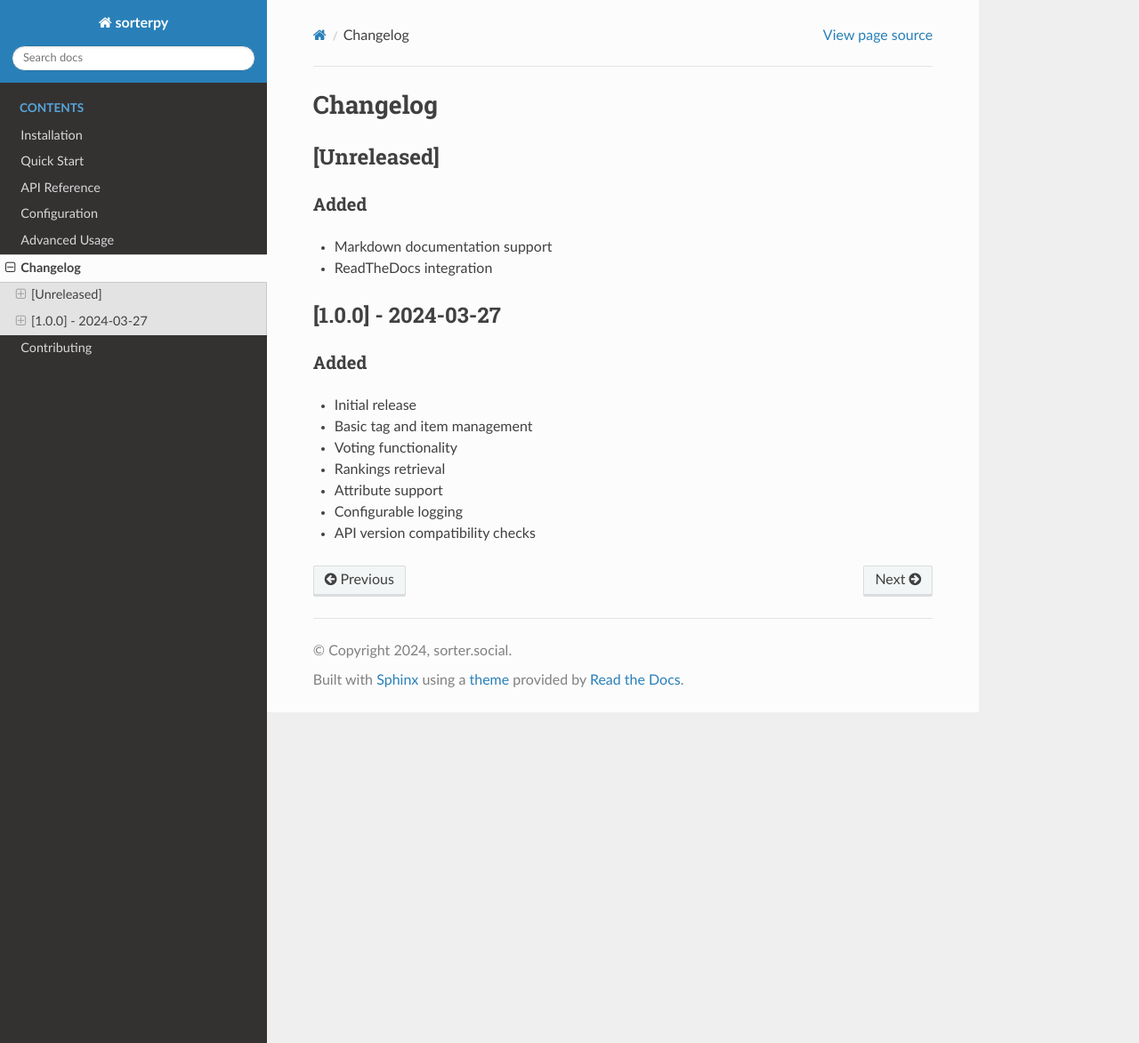
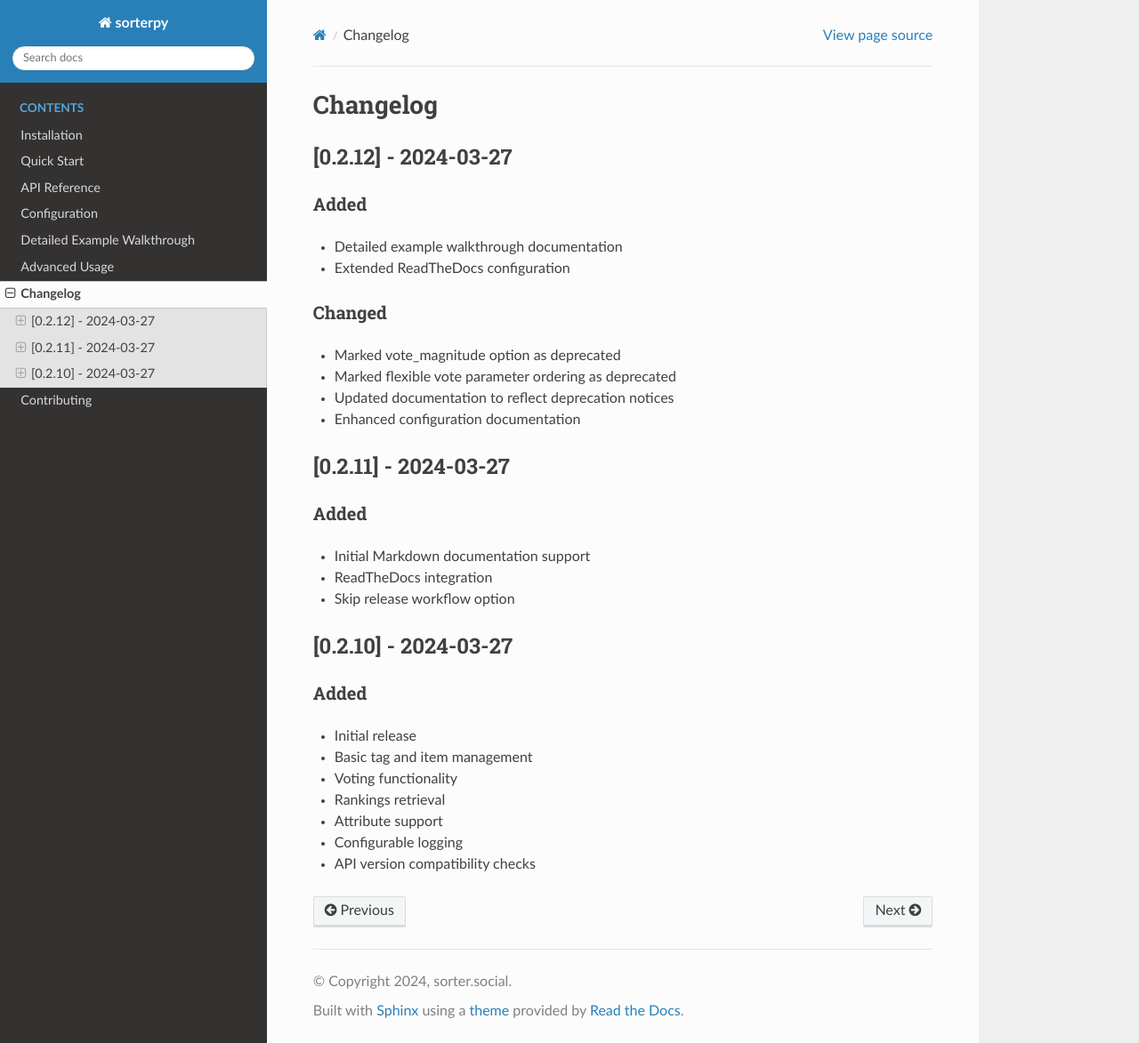
Before and after one commit to sorterisntonline/sorterpy, a Sphinx documentation site: the page built from docs/changelog.md, in a window 1280 px wide and 1173 px high. Shown: the whole window at 89% size. Built offline with Sphinx 7.4.7 and the Read the Docs theme 3.1.0, drawn with Linux system fonts in a browser that asks for light colours.

Commit message:
feat: added detailed example walkthrough, marked deprecations [SKIP-TESTS]

```diff
--- a/docs/changelog.md
+++ b/docs/changelog.md
@@ -1,12 +1,25 @@
 # Changelog
 
-## [Unreleased]
+## [0.2.12] - 2024-03-27
 
 ### Added
-- Markdown documentation support
+- Detailed example walkthrough documentation
+- Extended ReadTheDocs configuration
+
+### Changed
+- Marked vote_magnitude option as deprecated
+- Marked flexible vote parameter ordering as deprecated
+- Updated documentation to reflect deprecation notices
+- Enhanced configuration documentation
+
+## [0.2.11] - 2024-03-27
+
+### Added
+- Initial Markdown documentation support
 - ReadTheDocs integration
+- Skip release workflow option
 
-## [1.0.0] - 2024-03-27
+## [0.2.10] - 2024-03-27
 
 ### Added
 - Initial release
--- a/pyproject.toml
+++ b/pyproject.toml
@@ -4,7 +4,7 @@
 
 [project]
 name = "sorterpy"
-version = "0.2.11"
+version = "0.2.12"
 description = "the official Python SDK for sorter.social's seamless data labeling solutions for any AI/ML workflow."
 readme = "README.md"
 authors = [
```
Also changed, not shown: docs/configuration.md (+14 -3 lines), docs/example_walkthrough.md (added, +138 -0 lines), docs/index.md (+2 -0 lines), 1 other file.
